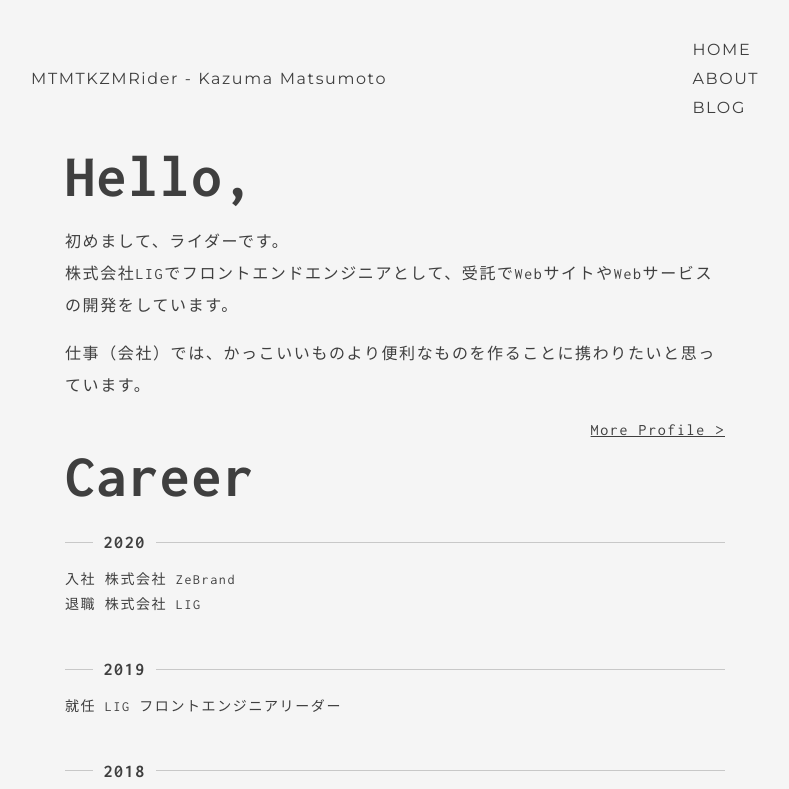
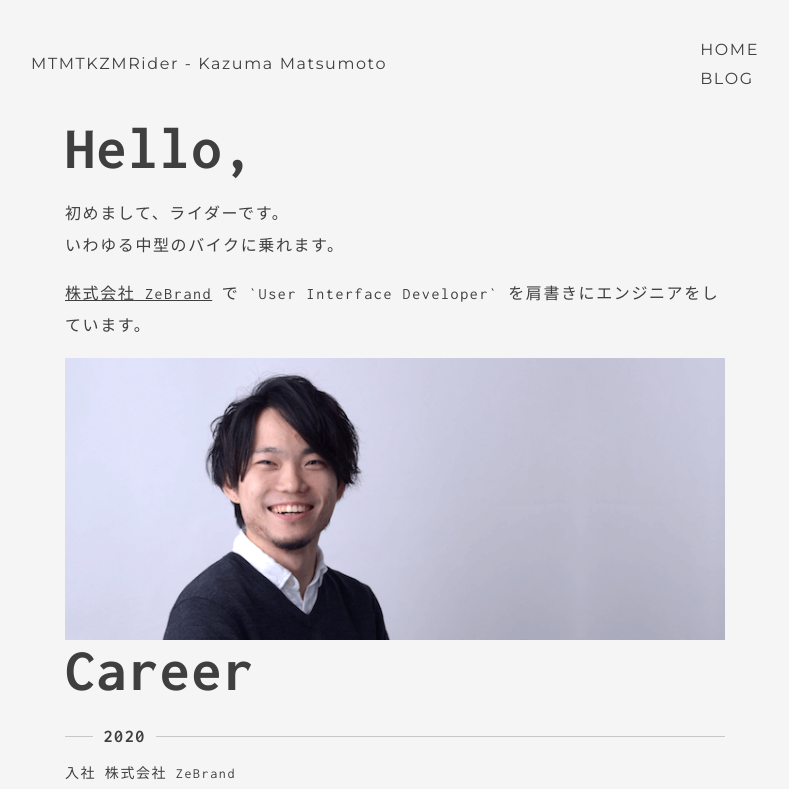
Before and after one commit to mtmtkzm/mtmtkzm-blog, a Next.js app: page / in a window 1280 px wide. Shown: the top 789 px of the page, without its empty margins (245-1034 px from the left). Built offline with nearby package versions, Linux system fonts and the light colour scheme.

Commit message:
自己紹介文を更新

```diff
--- a/src/components/header.tsx
+++ b/src/components/header.tsx
@@ -6,7 +6,6 @@ import Styles from '../styles/Header.module.css'
 
 const navItems: { label: string; page?: string; link?: string }[] = [
   { label: 'HOME', page: '/' },
-  { label: 'ABOUT', page: '/about' },
   { label: 'BLOG', page: '/blog' },
 ]
 
--- a/src/pages/index.tsx
+++ b/src/pages/index.tsx
@@ -6,35 +6,41 @@ import SectionTitle from '../components/SectionTitle'
 
 export default () => (
   <>
-    <Header titlePre="Home"/>
+    <Header titlePre="ライダーのポートフォリオサイト" />
 
     <div className={`${SharedStyles.BaseLayout}`}>
       <section className={Styles.Section_Hello}>
-        <SectionTitle title="Hello,"/>
+        <SectionTitle title="Hello," />
 
         <div className={`${Styles.Hello_Text} ${SharedStyles.ArticleBody}`}>
           <p>
-            初めまして、ライダーです。<br/>
-            株式会社LIGでフロントエンドエンジニアとして、受託でWebサイトやWebサービスの開発をしています。
+            初めまして、ライダーです。
+            <br />
+            いわゆる中型のバイクに乗れます。
+          </p>
+          <p>
+            <a href="//zebranding.com" target="_blank">
+              株式会社 ZeBrand
+            </a>{' '}
+            で `User Interface Developer` を肩書きにエンジニアをしています。
           </p>
 
-          <p>
-            仕事（会社）では、かっこいいものより便利なものを作ることに携わりたいと思っています。
-          </p>
-
-          <p className={Styles.ProfileLink}>
-            <Link href="/about">More Profile &gt;</Link>
-          </p>
+          <img src="/rider.png" alt="Rider - Kazuma Matsumoto" />
         </div>
       </section>
 
       <section className={Styles.Section_Career}>
-        <SectionTitle title="Career"/>
+        <SectionTitle title="Career" />
 
         <div className={Styles.Career}>
           <span className={Styles.Career_Year}>2020</span>
           <ul>
-            <li>入社 <a href="//zebranding.com" target="_blank">株式会社 ZeBrand</a></li>
+            <li>
+              入社{' '}
+              <a href="//zebranding.com" target="_blank">
+                株式会社 ZeBrand
+              </a>
+            </li>
             <li>退職 株式会社 LIG</li>
           </ul>
 
@@ -52,7 +58,12 @@ export default () => (
 
           <span className={Styles.Career_Year}>2017</span>
           <ul>
-            <li>入社 <a href="//liginc.co.jp" target="_blank">株式会社 LIG</a></li>
+            <li>
+              入社{' '}
+              <a href="//liginc.co.jp" target="_blank">
+                株式会社 LIG
+              </a>
+            </li>
             <li>卒業 名古屋市立大学 芸術工学部</li>
           </ul>
 
@@ -71,7 +82,6 @@ export default () => (
             <li>入学 名古屋市立大学 芸術工学部</li>
           </ul>
         </div>
-
       </section>
     </div>
   </>
```
Also changed, not shown: src/pages/about.tsx (deleted, +0 -94 lines).
